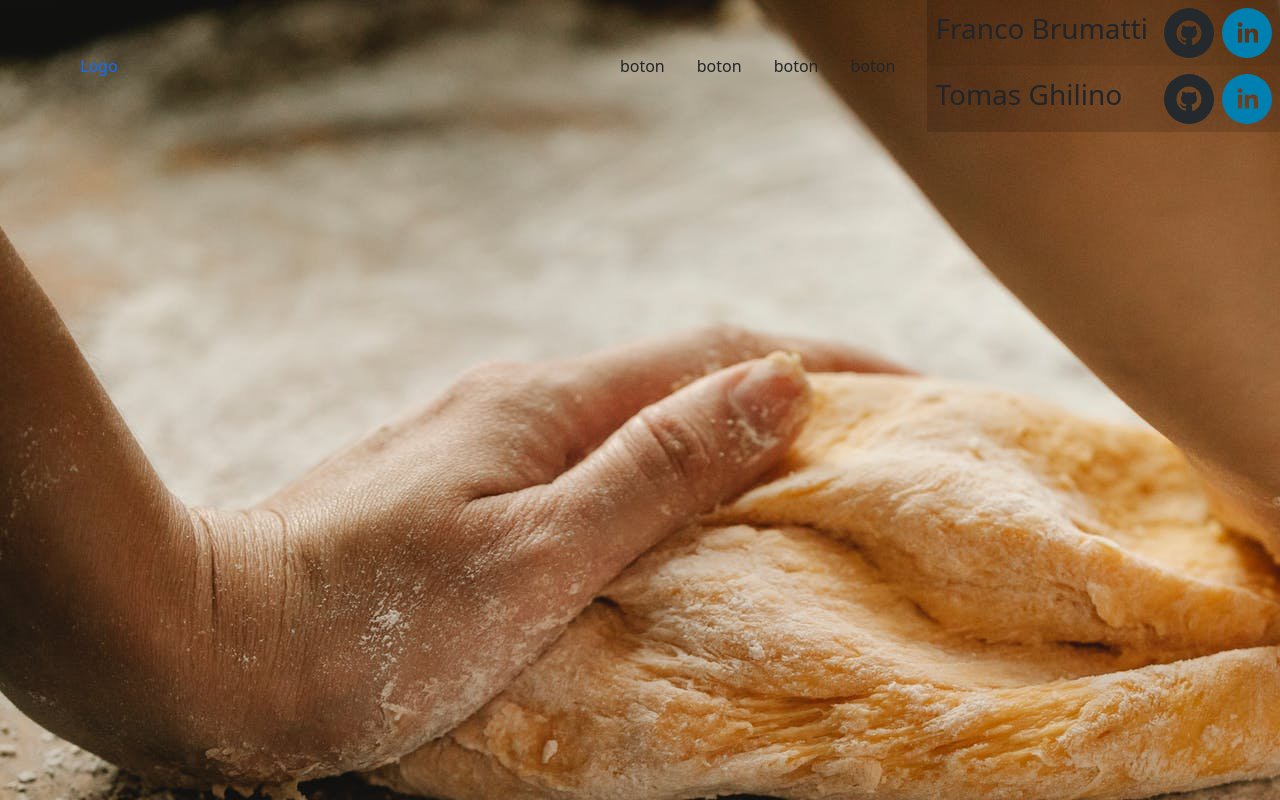
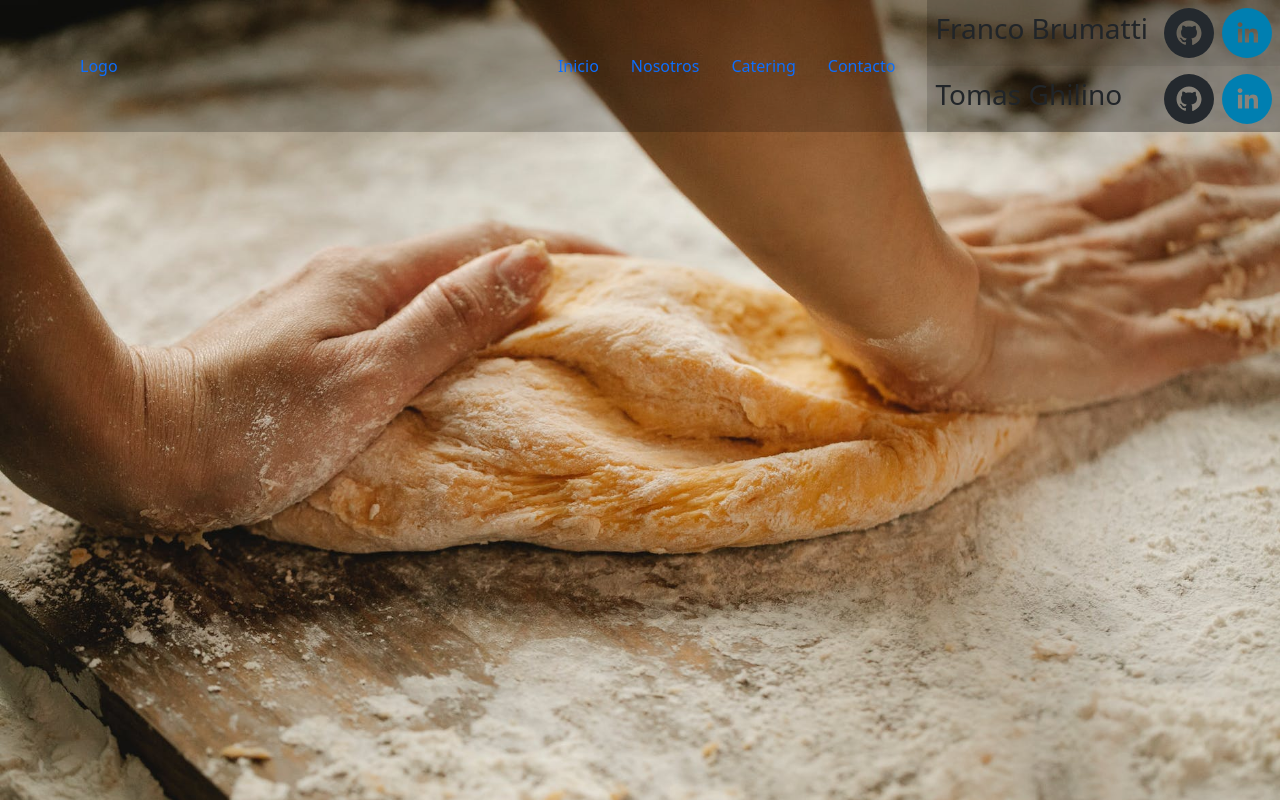
Before and after one commit to tomasghilino/panaderia, a React (Create React App) app: page / in a window 1280 px wide. Built offline with nearby package versions, Linux system fonts and the light colour scheme.

Commit message:
botones y ajustar fondo

```diff
--- a/src/components/Inicio.jsx
+++ b/src/components/Inicio.jsx
@@ -5,7 +5,10 @@ import Navbar from './Navbar';
 const Inicio = () => {
   const Div = styled.div`
     background-image: url('media/inicioFondo1.jpeg');
+    background-repeat: no-repeat;
+    background-size: cover;
     height: 100vh;
+    width: 100%;
   `;
   return (
     <Div>
--- a/src/components/Navbar.jsx
+++ b/src/components/Navbar.jsx
@@ -10,7 +10,7 @@ const Navbar = () => {
         justify-content: space-between;
         align-items: center;
         min-height: 6rem;
-        background-color: transparent;
+        background-color: rgba(0, 0, 0, 0.2);
     `;
 
     const Botones = styled.div`
@@ -19,6 +19,11 @@ const Navbar = () => {
         gap: 2rem;
         margin-right: 2rem;
         background-color: transparent;
+    `;
+
+    const Boton = styled.a`
+        text-decoration: none;
+        border: none;
     `;
 
     const Logo = styled.a`
@@ -56,10 +61,10 @@ const Navbar = () => {
             </Logo>
             <div className='d-flex align-items-center'>
                 <Botones>
-                    <a>boton</a>
-                    <a>boton</a>
-                    <a>boton</a>
-                    <a>boton</a>
+                    <Boton>Inicio</Boton>
+                    <Boton>Nosotros</Boton>
+                    <Boton>Catering</Boton>
+                    <Boton>Contacto</Boton>
                 </Botones>
                 <Redes>
                     <RedesFranco>
```
